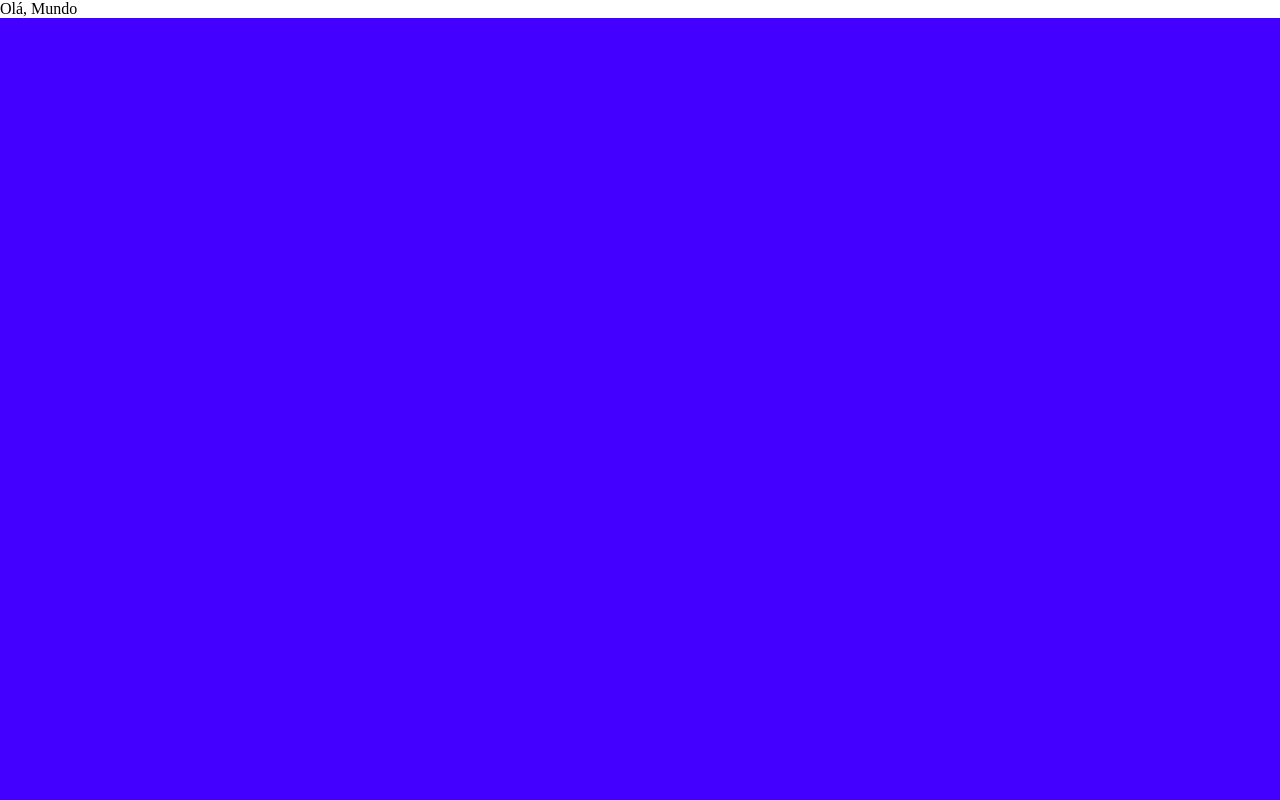
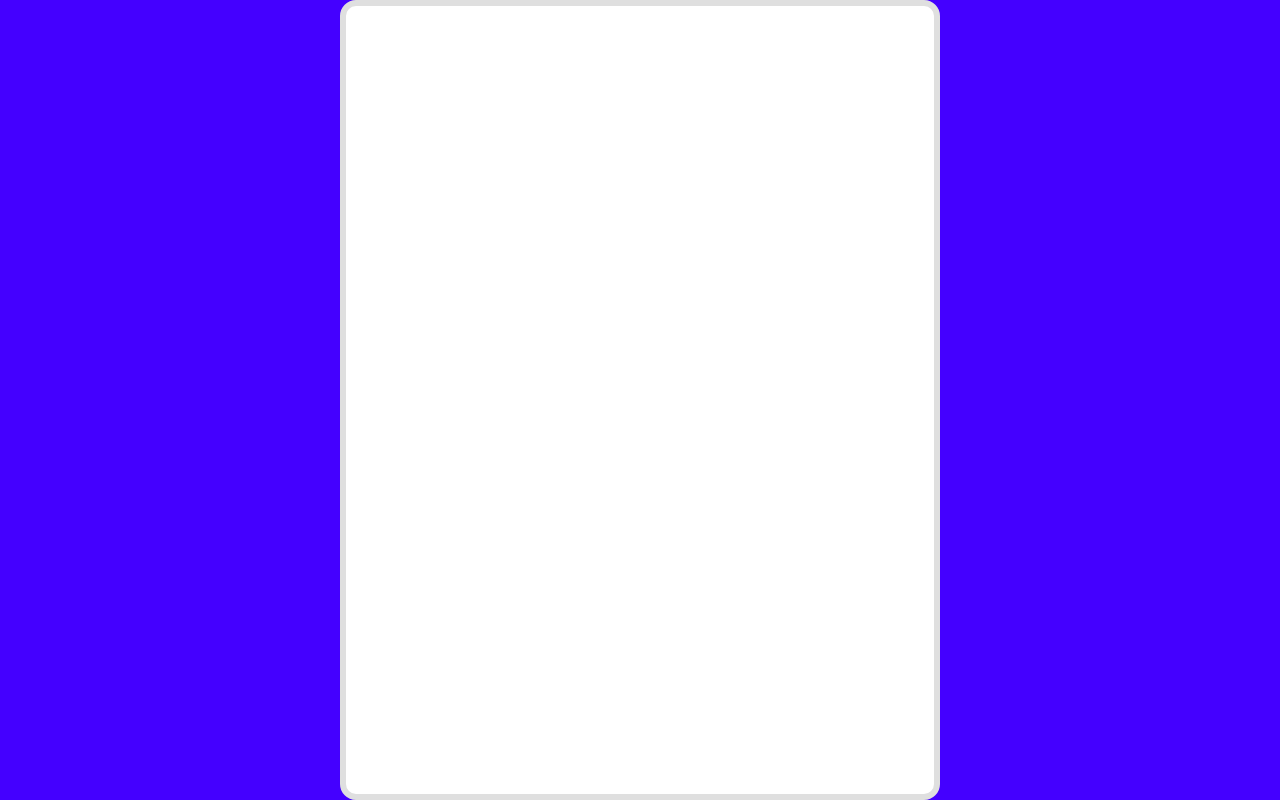
Before and after one commit to Nicolas-BB/curso-react-scrimba, a React (Vite) app in the folder tenzies/: page / in a window 1280 px wide. Built offline with nearby package versions, Linux system fonts and the light colour scheme.

Commit message:
style: estiliza a main

```diff
--- a/tenzies/src/components/main/Main.jsx
+++ b/tenzies/src/components/main/Main.jsx
@@ -3,7 +3,6 @@ import styles from '../../styles/main.module.css'
 export default function Main() {
     return (
         <main className={styles.main}>
-            <p>Olá, Mundo</p>
         </main>
     )
 }
--- a/tenzies/src/styles/index.css
+++ b/tenzies/src/styles/index.css
@@ -5,13 +5,16 @@
 }
 
 :root {
-    --font: 'Inter', sans-serif
+    --font: 'Inter', sans-serif;
+    font-family: var(--font);
 }
 
 body {
-    background-color: rgb(68, 0, 255);
+    width: 100vw;
+    height: 100vh;
     display: flex;
     flex-direction: column;
-    width: 100vw;
-    height: 100vh;
+    align-items: center;
+    justify-content: center;
+    background-color: rgb(68, 0, 255);
 }
--- a/tenzies/src/styles/main.module.css
+++ b/tenzies/src/styles/main.module.css
@@ -1,3 +1,11 @@
 .main {
+    width: 600px;
+    height: 800px;
     background-color: white;
+    border: 6px rgb(223, 223, 223) solid;
+    border-radius: 16px;
+    display: flex;
+    flex-direction: column;
+    align-items: center;
+    padding: 40px;
 }
```
